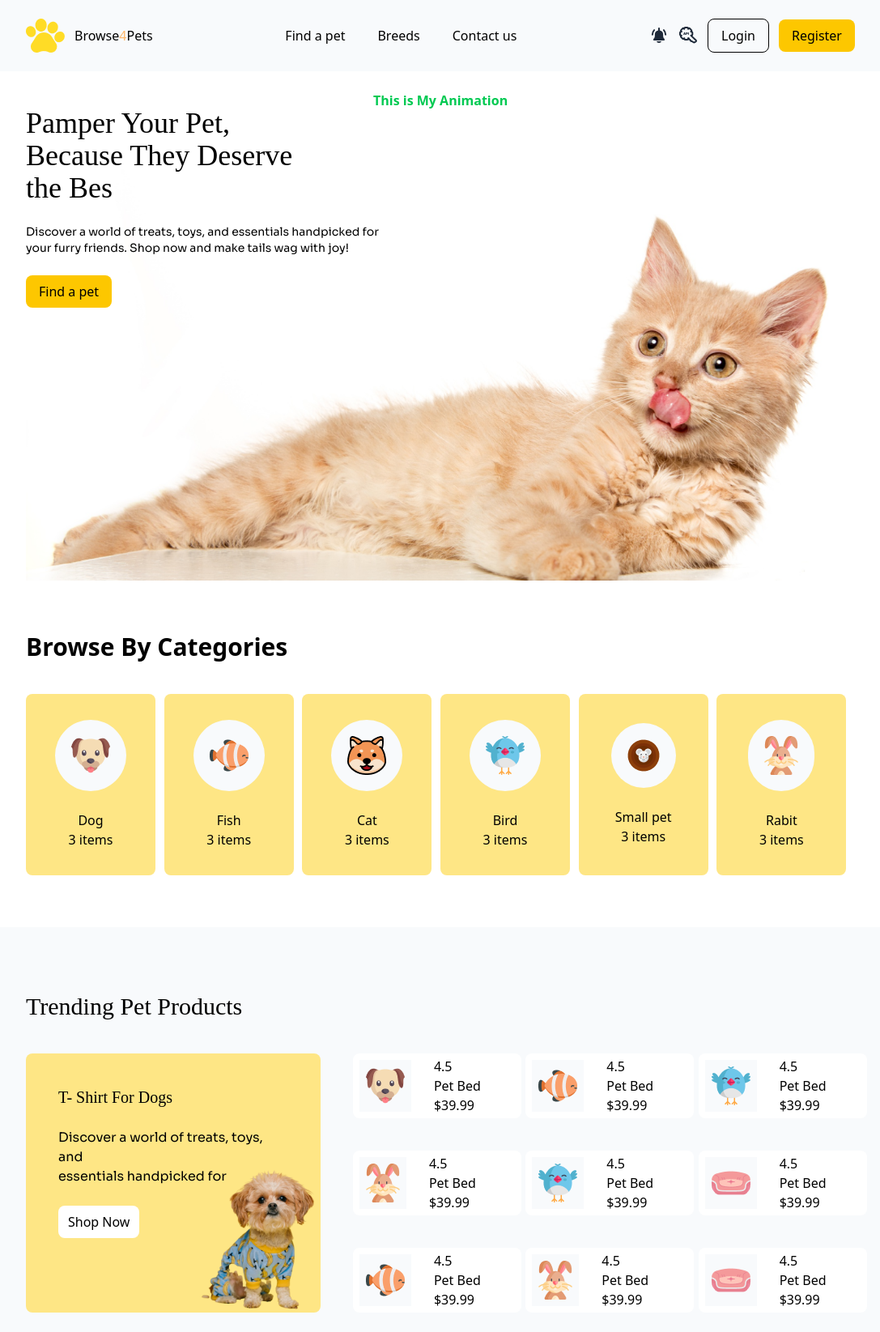
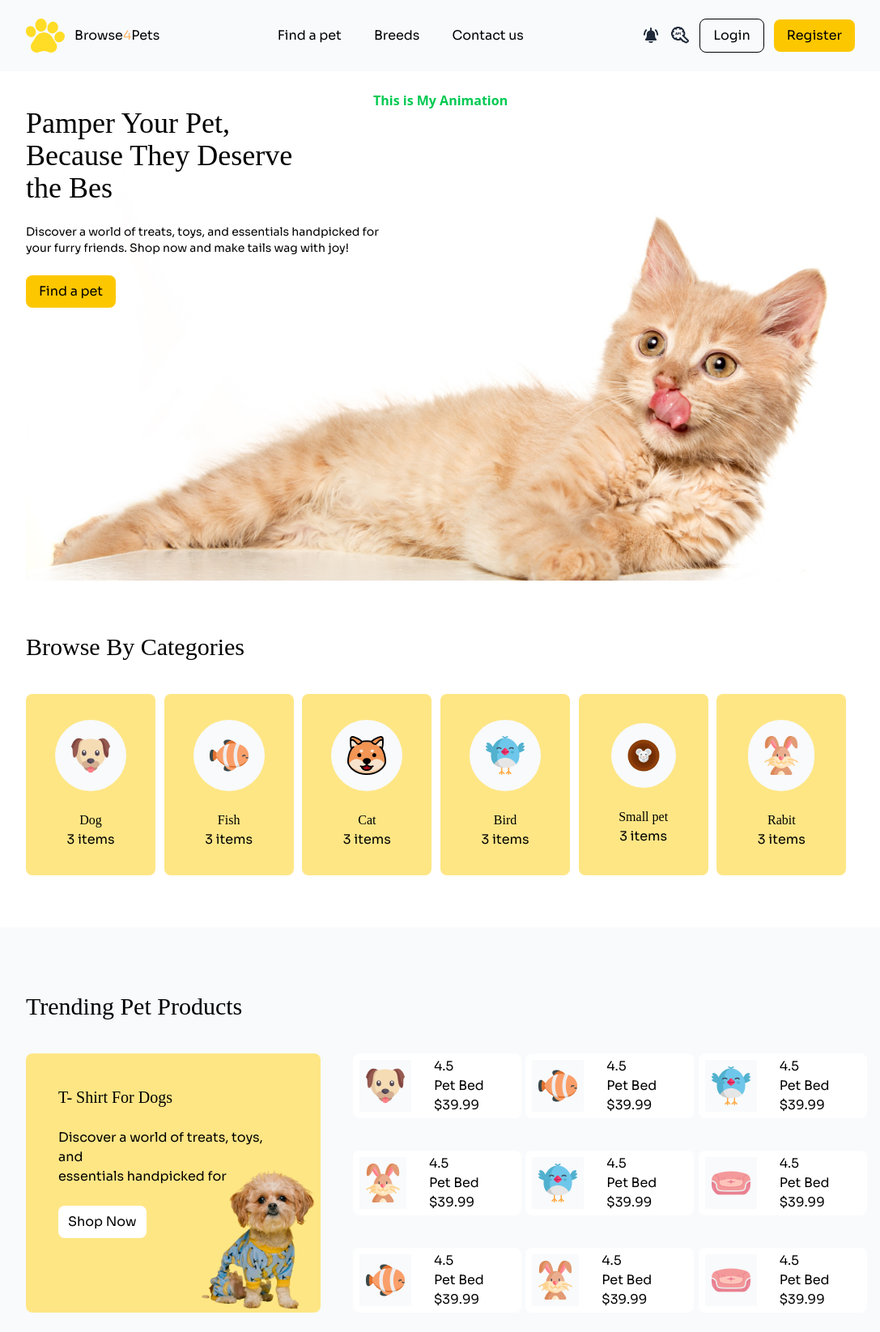
Before and after one commit to Farid12355764/B11-a3, a plain HTML site: page index.html in a window 1280 px wide. Shown: the top 1645 px of the page at 81% size, without its empty margins (96-1183 px from the left). Drawn offline with nearby package versions, Linux system fonts and the light colour scheme; a web font is replaced by a local one.

Commit message:
last commit

```diff
--- a/index.html
+++ b/index.html
@@ -39,50 +39,51 @@
         <!-- logo div -->
         <div class="pl-32 flex items-center">
             <img src="logo-header.png">
-            <h3 class="pl-3 font-medium">Browse<span class="text-orange-300">4</span>Pets</h3>
+
+            <h3 class="sora-font hidden sm:block pl-3 font-medium">Browse<span class="text-orange-300">4</span>Pets</h3>
         </div>
 
         <!-- list div -->
         <div>
             <ul class="flex">
                 <li>
-                    <a href>Find a pet</a>
+                    <a class="sora-font hidden sm:block" href="">Find a pet</a>
                 </li>
 
                 <li>
-                    <a class="px-10" href="">Breeds</a>
+                    <a class="sora-font px-10 hidden sm:block" href="">Breeds</a>
                 </li>
 
                 <li>
-                    <a href="">Contact us</a>
+                    <a class="sora-font hidden sm:block" href="">Contact us</a>
                 </li>
             </ul>
         </div>
 
 
             <!-- button div -->
-        <div class="flex gap-3 pr-32 items-center">
-            <svg class="w-6 h-6 text-gray-800 dark:text-black" aria-hidden="true" xmlns="http://www.w3.org/2000/svg" width="24" height="24" fill="currentColor" viewBox="0 0 24 24">
+        <div class="flex gap-3 pr-32 items-center ">
+            <svg class="hidden sm:block w-6 h-6 text-gray-800 dark:text-black" aria-hidden="true" xmlns="http://www.w3.org/2000/svg" width="24" height="24" fill="currentColor" viewBox="0 0 24 24">
                 <path d="M17.133 12.632v-1.8a5.407 5.407 0 0 0-4.154-5.262.955.955 0 0 0 .021-.106V3.1a1 1 0 0 0-2 0v2.364a.933.933 0 0 0 .021.106 5.406 5.406 0 0 0-4.154 5.262v1.8C6.867 15.018 5 15.614 5 16.807 5 17.4 5 18 5.538 18h12.924C19 18 19 17.4 19 16.807c0-1.193-1.867-1.789-1.867-4.175Zm-13.267-.8a1 1 0 0 1-1-1 9.424 9.424 0 0 1 2.517-6.391A1.001 1.001 0 1 1 6.854 5.8a7.43 7.43 0 0 0-1.988 5.037 1 1 0 0 1-1 .995Zm16.268 0a1 1 0 0 1-1-1A7.431 7.431 0 0 0 17.146 5.8a1 1 0 0 1 1.471-1.354 9.424 9.424 0 0 1 2.517 6.391 1 1 0 0 1-1 .995ZM8.823 19a3.453 3.453 0 0 0 6.354 0H8.823Z"/>
               </svg>
 
-              <svg class="w-6 h-6 text-gray-800 dark:text-black" aria-hidden="true" xmlns="http://www.w3.org/2000/svg" width="24" height="24" fill="none" viewBox="0 0 24 24">
+              <svg class="hidden sm:block w-6 h-6 text-gray-800 dark:text-black" aria-hidden="true" xmlns="http://www.w3.org/2000/svg" width="24" height="24" fill="none" viewBox="0 0 24 24">
                 <path fill="currentColor" d="M6.94318 11h-.85227l.96023-2.90909h1.07954L9.09091 11h-.85227l-.63637-2.10795h-.02272L6.94318 11Zm-.15909-1.14773h1.60227v.59093H6.78409v-.59093ZM9.37109 11V8.09091h1.25571c.2159 0 .4048.04261.5667.12784.162.08523.2879.20502.3779.35937.0899.15436.1349.33476.1349.5412 0 .20833-.0464.38873-.1392.54119-.0918.15246-.2211.26989-.3878.35229-.1657.0824-.3593.1236-.5809.1236h-.75003v-.61367h.59093c.0928 0 .1719-.0161.2372-.0483.0663-.03314.1169-.08002.152-.14062.036-.06061.054-.13211.054-.21449 0-.08334-.018-.15436-.054-.21307-.0351-.05966-.0857-.10511-.152-.13636-.0653-.0322-.1444-.0483-.2372-.0483h-.2784V11h-.78981Zm3.41481-2.90909V11h-.7898V8.09091h.7898Z"/>
                 <path stroke="currentColor" stroke-linejoin="round" stroke-width="2" d="M8.31818 2c-.55228 0-1 .44772-1 1v.72878c-.06079.0236-.12113.04809-.18098.07346l-.55228-.53789c-.38828-.37817-1.00715-.37817-1.39543 0L3.30923 5.09564c-.19327.18824-.30229.44659-.30229.71638 0 .26979.10902.52813.30229.71637l.52844.51468c-.01982.04526-.03911.0908-.05785.13662H3c-.55228 0-1 .44771-1 1v2.58981c0 .5523.44772 1 1 1h.77982c.01873.0458.03802.0914.05783.1366l-.52847.5147c-.19327.1883-.30228.4466-.30228.7164 0 .2698.10901.5281.30228.7164l1.88026 1.8313c.38828.3781 1.00715.3781 1.39544 0l.55228-.5379c.05987.0253.12021.0498.18102.0734v.7288c0 .5523.44772 1 1 1h2.65912c.5523 0 1-.4477 1-1v-.7288c.1316-.0511.2612-.1064.3883-.1657l.5435.2614v.4339c0 .5523.4477 1 1 1H14v.0625c0 .5523.4477 1 1 1h.0909v.0625c0 .5523.4477 1 1 1h.6844l.4952.4823c1.1648 1.1345 3.0214 1.1345 4.1863 0l.2409-.2347c.1961-.191.3053-.454.3022-.7277-.0031-.2737-.1183-.5342-.3187-.7207l-6.2162-5.7847c.0173-.0398.0342-.0798.0506-.12h.7799c.5522 0 1-.4477 1-1V8.17969c0-.55229-.4478-1-1-1h-.7799c-.0187-.04583-.038-.09139-.0578-.13666l.5284-.51464c.1933-.18824.3023-.44659.3023-.71638 0-.26979-.109-.52813-.3023-.71637l-1.8803-1.8313c-.3883-.37816-1.0071-.37816-1.3954 0l-.5523.53788c-.0598-.02536-.1201-.04985-.1809-.07344V3c0-.55228-.4477-1-1-1H8.31818Z"/>
               </svg>
-                <button class=" border  px-4 py-2 rounded-lg">Login</button>
-                <button class="bg bg-yellow-400 px-4 py-2 rounded-lg">Register</button>
+                <button class="sora-font hidden sm:block border  px-4 py-2 rounded-lg">Login</button>
+                <button class="sora-font hidden sm:block bg bg-yellow-400 px-4 py-2 rounded-lg">Register</button>
         </div>
     </section> <br>
 
 
     <!-- banner section start -->
-    <section class=" px-32 relative">
+    <section class="px-32 lg:relative sm:flex flex-col">
      <!-- font div -->
-        <div class="absolute pt-5">
+        <div class="lg:absolute pt-5 sm:2">
             <h1 class="adlam-font font-extrabold text-4xl">Pamper Your Pet,<br> Because They Deserve<br> the Bes</h1> <br>
             <p class="sora-font font-medium text-sm">Discover a world of treats, toys, and essentials handpicked for<br> your furry friends. Shop now and make tails wag with joy!</p> <br>
-            <button class="bg bg-yellow-400 px-4 py-2 rounded-lg">Find a pet</button>
+            <button class="sora-font bg bg-yellow-400 px-4 py-2 rounded-lg">Find a pet</button>
         </div>
         <div class="flex justify-center">
             <h1 class="text-green-500 font-bold animate-ping">This is My Animation</h1>
@@ -93,58 +94,58 @@
         </div>
     </section> <br>
 
-    <!-- card section -->
+    <!--first card section -->
      <section class="mx-32 my-10 ">
-        <h2 class="font-bold text-3xl">Browse By Categories</h2>
-        <div class="my-10 grid grid-cols-6">
+        <h2 class="adlam-font font-bold text-3xl">Browse By Categories</h2>
+        <div class="my-10 grid lg:grid-cols-6 sm:grid-cols-2">
             <div class="bg-amber-200 w-40 h-56 flex flex-col justify-center items-center rounded-lg">
                 <div class="bg-slate-50 rounded-full"><img class="p-5" src="dog-cartoon.png"></div> <br>
-                <h5>Dog</h5>
-                <h6>3 items</h6>
+                <h5 class="adlam-font">Dog</h5>
+                <h6 class="sora-font">3 items</h6>
             </div>
 
             <div class="bg-amber-200 w-40 h-56 flex flex-col justify-center items-center rounded-lg">
                 <div class="bg-slate-50 rounded-full"><img class="p-5" src="fish-cartoon.png"></div> <br>
-                <h5>Fish</h5>
-                <h6>3 items</h6>
+                <h5 class="adlam-font">Fish</h5>
+                <h6 class="sora-font">3 items</h6>
             </div>
 
             <div class="bg-amber-200 w-40 h-56 flex flex-col justify-center items-center rounded-lg">
                 <div class="bg-slate-50 rounded-full"><img class="p-5" src="cat-cartoon.png"></div> <br>
-                <h5>Cat</h5>
-                <h6>3 items</h6>
+                <h5 class="adlam-font">Cat</h5>
+                <h6 class="sora-font">3 items</h6>
             </div>
 
             <div class="bg-amber-200 w-40 h-56 flex flex-col justify-center items-center rounded-lg">
                 <div class="bg-slate-50 rounded-full"><img class="p-5" src="bird-cartoon.png"></div> <br>
-                <h5>Bird</h5>
-                <h6>3 items</h6>
+                <h5 class="adlam-font">Bird</h5>
+                <h6 class="sora-font">3 items</h6>
             </div>
 
             <div class="bg-amber-200 w-40 h-56 flex flex-col justify-center items-center rounded-lg">
                 <div class="bg-slate-50 rounded-full"><img class="p-5" src="mouse-cartoon.png"></div> <br>
-                <h5>Small pet</h5>
-                <h6>3 items</h6>
+                <h5 class="adlam-font">Small pet</h5>
+                <h6 class="sora-font">3 items</h6>
             </div>
 
             <div class="bg-amber-200 w-40 h-56 flex flex-col justify-center items-center rounded-lg">
                 <div class="bg-slate-50 rounded-full"><img class="p-5" src="rabbit-cartoon.png"></div> <br>
-                <h5>Rabit</h5>
-                <h6>3 items</h6>
+                <h5 class="adlam-font">Rabit</h5>
+                <h6 class="sora-font">3 items</h6>
             </div>
         </div>
      </section> <br>
 
 
     <!-- secound card start -->
-      <section class="bg-slate-50">
+    <section class="bg-slate-50">
         <h2 class="adlam-font font-bold text-3xl pl-32 pt-20">Trending Pet Products</h2>
-        <div class="px-32 flex items-center">
+            <div class="px-32 flex flex-col sm:flex-row items-center">
 
             <div class="bg-amber-200 w-96 h-80 p-10 relative  rounded-lg my-10">
                 <h3 class="adlam-font font-bold text-xl">T- Shirt For Dogs</h3> <br>
                 <p class="sora-font">Discover a world of treats, toys, and<br> essentials handpicked for </p> <br>
-                <button class="bg-white px-3 py-2 rounded-lg">Shop Now</button>
+                <button class="sora-font bg-white px-3 py-2 rounded-lg" > Shop Now </button>
                 <img class="w-52 absolute top-16 ml-38 p-5" src="cute-pet-small.png"> <br>
             </div>
 <!-- --------------------------------------------------------------------------------------------------------------------- -->
@@ -152,74 +153,74 @@
             <div>
                 <div class="flex items-center bg-white h-20 w-52 rounded-lg ">
                     <div class="bg-slate-50 m-2"><img class="p-2" src="dog-cartoon.png"></div>
-                    <div class="ml-5"><p>4.5</p>
-                        <p>Pet Bed</p>
-                        <p>$39.99</p>
+                    <div class="ml-5"><p class="sora-font">4.5</p>
+                        <p class="sora-font">Pet Bed</p>
+                        <p class="sora-font">$39.99</p>
                     </div>
                 </div>
             </div>
 
             <div class="flex items-center bg-white h-20 w-52 rounded-lg ">
                 <div class="bg-slate-50 m-2"><img class="p-2" src="fish-cartoon.png"></div>
-                <div class="ml-5"><p>4.5</p>
-                    <p>Pet Bed</p>
-                    <p>$39.99</p>
+                <div class="ml-5"><p class="sora-font">4.5</p>
+                    <p class="sora-font">Pet Bed</p>
+                    <p class="sora-font">$39.99</p>
                 </div>
             </div>
 
             <div class="flex items-center bg-white h-20 w-52 rounded-lg ">
                 <div class="bg-slate-50 m-2"><img class="p-2" src="bird-cartoon.png"></div>
-                <div class="ml-5"><p>4.5</p>
-                    <p>Pet Bed</p>
-                    <p>$39.99</p>
+                <div class="ml-5"><p class="sora-font">4.5</p>
+                    <p class="sora-font">Pet Bed</p>
+                    <p class="sora-font">$39.99</p>
                 </div>
             </div>
 
             <div class="flex items-center bg-white h-20 w-52 rounded-lg ">
                 <div class="bg-slate-50 m-2"><img class="p-2" src="rabbit-cartoon.png"></div>
-                <div class="ml-5"><p>4.5</p>
-                    <p>Pet Bed</p>
-                    <p>$39.99</p>
+                <div class="ml-5"><p class="sora-font">4.5</p>
+                    <p class="sora-font">Pet Bed</p>
+                    <p class="sora-font">$39.99</p>
                 </div>
             </div>
 
             <div class="flex items-center bg-white h-20 w-52 rounded-lg ">
                 <div class="bg-slate-50 m-2"><img class="p-2" src="bird-cartoon.png"></div>
-                <div class="ml-5"><p>4.5</p>
-                    <p>Pet Bed</p>
-                    <p>$39.99</p>
+                <div class="ml-5"><p class="sora-font">4.5</p>
+                    <p class="sora-font">Pet Bed</p>
+                    <p class="sora-font">$39.99</p>
                 </div>
             </div>
 
             <div class="flex items-center bg-white h-20 w-52 rounded-lg ">
                 <div class="bg-slate-50 m-2"><img class="p-2" src="pet-couch.png"></div>
-                <div class="ml-5"><p>4.5</p>
-                    <p>Pet Bed</p>
-                    <p>$39.99</p>
+                <div class="ml-5"><p class="sora-font">4.5</p>
+                    <p class="sora-font">Pet Bed</p>
+                    <p class="sora-font">$39.99</p>
                 </div>
             </div>
 
             <div class="flex items-center bg-white h-20 w-52 rounded-lg ">
                 <div class="bg-slate-50 m-2"><img class="p-2" src="fish-cartoon.png"></div>
-                <div class="ml-5"><p>4.5</p>
-                    <p>Pet Bed</p>
-                    <p>$39.99</p>
+                <div class="ml-5"><p class="sora-font">4.5</p>
+                    <p class="sora-font">Pet Bed</p>
+                    <p class="sora-font">$39.99</p>
                 </div>
             </div>
 
             <div class="flex items-center bg-white h-20 w-52 rounded-lg ">
                 <div class="bg-slate-50 m-2"><img class="p-2" src="rabbit-cartoon.png"></div>
-                <div class="ml-5"><p>4.5</p>
-                    <p>Pet Bed</p>
-                    <p>$39.99</p>
+                <div class="ml-5"><p class="sora-font">4.5</p>
+                    <p class="sora-font">Pet Bed</p>
+                    <p class="sora-font">$39.99</p>
                 </div>
             </div>
 
             <div class="flex items-center bg-white h-20 w-52 rounded-lg ">
                 <div class="bg-slate-50 m-2"><img class="p-2" src="pet-couch.png"></div>
-                <div class="ml-5"><p>4.5</p>
-                    <p>Pet Bed</p>
-                    <p>$39.99</p>
+                <div class="ml-5"><p class="sora-font">4.5</p>
+                    <p class="sora-font">Pet Bed</p>
+                    <p class="sora-font">$39.99</p>
                 </div>
             </div>
            </section>
@@ -231,7 +232,7 @@
         <h1 class="text-green-500 font-bold animate-ping">This is My Optional Section</h1>
     </div>
     <section class="flex justify-between items-center">
-        <div class="">
+        <div>
             <img class="w-64 h-64 p-2 rounded-full" src="white-cat-pink-sofa-generate-ai-photo.jpg">
         </div>
         <p class="w-3/5  px-20 font-semibold text-green-500">Pets are more than just animals; they are our loyal companions, bringing joy and comfort into our lives. Whether it's a playful dog, a curious cat, or a chirping bird, pets form deep bonds with their owners. They offer unconditional love, reduce stress, and even improve mental health. Caring for them teaches responsibility and compassion, making them an essential part of many families. Each pet has its own personality, quirks, and ways of expressing affection. Their presence fills our homes with warmth and happiness, making life more meaningful. Truly, pets are not just pets—they are family.</p>
@@ -244,12 +245,12 @@
         <!-- third card section -->
         <h2 class="adlam-font font-bold text-3xl pt-20 ml-32">Everyday low Price</h2> <br>
 <div class="relative">
-    <section class="mx-32 flex gap-5 relative mb-56">
+        <section class="mx-32 flex flex-col sm:flex-row gap-5 relative mb-56">
         <div class="flex items-center justify-between bg-linear-to-r from-slate-200 to-slate-300 h-80 w-2/3 rounded-lg">
             <div class="py-10 px-20">
-                <p class="adlam-font font-bold text-3xl">Under Price</p>
-                <h2>Pet Grooming Mitt</h2>
-                <p class="text-white">(Easy Hair Removal)</p>
+                <p class="sora-font font-normal text-sm">Under Price</p>
+                <h2 class="adlam-font font-bold text-xl">Pet Grooming Mitt</h2>
+                <p class="text-white adlam-font">(Easy Hair Removal)</p>
                 <h2 class="adlam-font font-bold text-3xl">$7.99</h2>
             </div>
             <div>
@@ -259,8 +260,8 @@
 
         <div class="flex bg-linear-to-r from-red-100 to-red-300 h-80 w-1/3 rounded-lg">
             <div class="p-10">
-                <h2 class="font-bold text-lg">T-Shirt for Dogs</h2>
-                <h2 class="adlam-font font-bold text-3xl">$7.99</h2>
+                <h2 class="adlam-font font-bold text-lg">T-Shirt for Dogs</h2>
+                <h2 class="adlam-font font-bold text-3xl text-yellow-500">$7.99</h2>
             </div>
             <div class="mt-22">
                 <img class="w-56" src="cute-pet-mid.png">
@@ -275,9 +276,9 @@
                         <img class="w-52" src="cute-pet-mid.png">
                         <div class="mr-70">
                             <h2 class="adlam-font font-bold text-3xl">Get Pawsome News!</h2> <br>
-                            <small class="">Exclusive training tips, ticks, product deals and more.</small> <br>
-                            <input class="bg-white my-5 py-2 px-15 rounded-lg" type="email" placeholder="Enter email...."> <br>
-                            <button class="bg bg-yellow-400 px-4 py-2 rounded-lg">Subscribe</button>
+                            <small class="sora-font">Exclusive training tips, ticks, product deals and more.</small> <br>
+                            <input class="bg-white my-5 py-2 w-5/6 px-3 rounded-lg" type="email" placeholder="Enter email...."> <br>
+                            <button class="bg bg-yellow-400 px-4 py-2 rounded-lg sora-font">Subscribe</button>
                         </div>
                     </div>
                 </section>
@@ -289,19 +290,19 @@
             <div>
                 <div class="flex items-center">
                     <img src="logo-footer.png">
-                    <h3 class="pl-3 font-medium">Browse<span class="text-orange-300">4</span>Pets</h3>
+                    <h3 class="pl-3 font-medium sora-font">Browse<span class="text-orange-300">4</span>Pets</h3>
                 </div>
-                <p class="py-5">Discover a world of treats, toys, and<br> essentials handpicked for your furry<br> friends</p>
+                <p class="py-5 sora-font">Discover a world of treats, toys, and<br> essentials handpicked for your furry<br> friends</p>
 
             </div>
             <div>
-                <h6>Find a pet</h6> <br>
-                <h6>Breeds</h6> <br>
-                <h6>Contact us</h6>
+                <h6 class="sora-font">Find a pet</h6> <br>
+                <h6 class="sora-font">Breeds</h6> <br>
+                <h6 class="sora-font">Contact us</h6>
             </div>
 
             <div class="mt-auto">
-                <h6>Follow Us</h6>
+                <h6 class="sora-font">Follow Us</h6>
                 <div class="flex py-6">
                     <svg class="w-6 h-6 text-gray-800 dark:text-white" aria-hidden="true" xmlns="http://www.w3.org/2000/svg" width="24" height="24" fill="currentColor" viewBox="0 0 24 24">
                         <path fill-rule="evenodd" d="M13.135 6H15V3h-1.865a4.147 4.147 0 0 0-4.142 4.142V9H7v3h2v9.938h3V12h2.021l.592-3H12V6.591A.6.6 0 0 1 12.592 6h.543Z" clip-rule="evenodd"/>
@@ -324,6 +325,5 @@
         </section>
 
     </footer><br>
-    <!-- ---------------------------------------------------------------------------------------------------------------- -->
 </body>
 </html>
```
